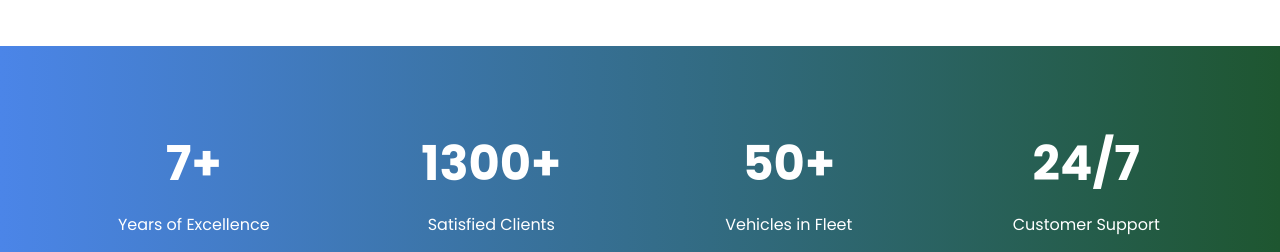
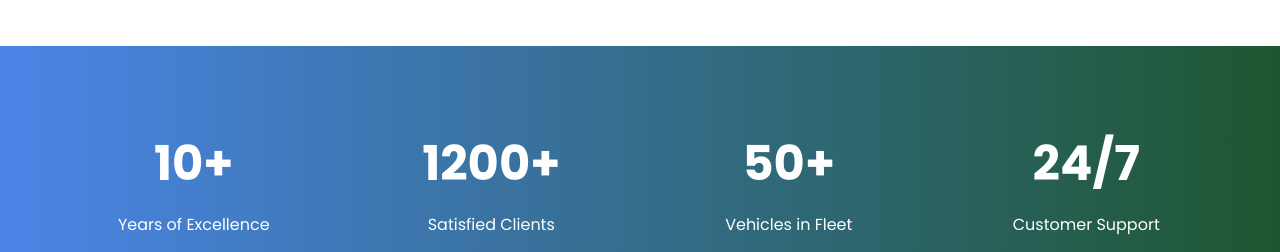
Before and after one commit to Micjeal/SKAHHE--LTD, a plain HTML site: page index.html in a window 1280 px wide. Shown: the part 3160-3412 px from the top of the page. Drawn offline with Linux system fonts and the light colour scheme.

Commit message:
Update index.html

```diff
--- a/index.html
+++ b/index.html
@@ -133,11 +133,11 @@
         <div class="container">
             <div class="stats-grid">
                 <div class="stat-item">
-                    <div class="stat-number">7+</div>
+                    <div class="stat-number">10+</div>
                     <div class="stat-text">Years of Excellence</div>
                 </div>
                 <div class="stat-item">
-                    <div class="stat-number">1300+</div>
+                    <div class="stat-number">1200+</div>
                     <div class="stat-text">Satisfied Clients</div>
                 </div>
                 <div class="stat-item">
```
